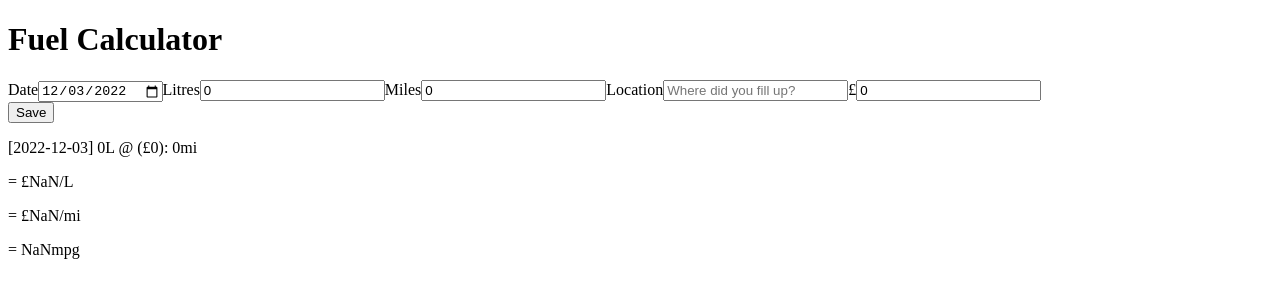
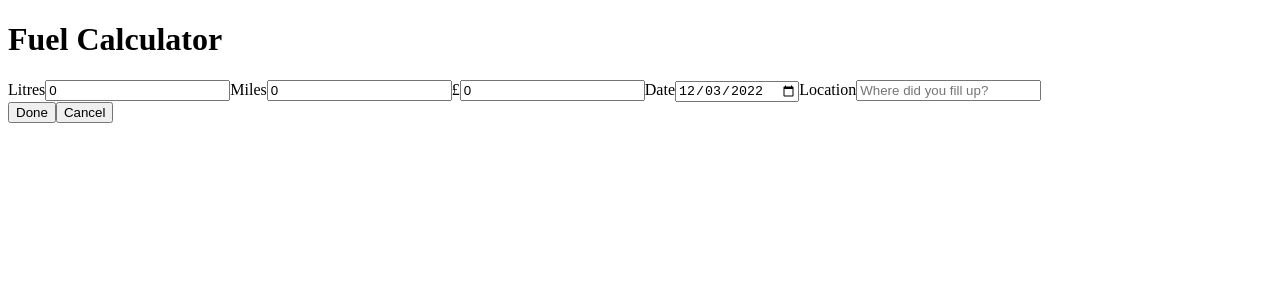
Before and after one commit to robertbckly/mpg-calculator-new, a React app: page / in a window 1280 px wide. Both pictures are taken after a click on the button "Save". Shown: the top 300 px of the page. Built offline with nearby package versions, Linux system fonts and the light colour scheme; the HTML template or start-up script is replaced by a standard one.

Commit message:
refactor: improve + add two-step form

```diff
--- a/src/components/App.tsx
+++ b/src/components/App.tsx
@@ -1,7 +1,7 @@
 import React, { useEffect, useState } from 'react';
 import { v4 as uuid } from 'uuid';
 import { Record } from '../types/record';
-import { RecordForm } from './RecordForm';
+import { DataForm } from './DataForm';
 
 const STORAGE_OBJECT_NAME = 'recordList';
 const UK_GALLON_LITRES = 4.5461;
@@ -21,6 +21,7 @@ const INIT_INPUT_DATA: Record = {
 export default function App() {
   const [inputData, setInputData] = useState<Record>(INIT_INPUT_DATA);
   const [recordList, setRecordList] = useState<Record[]>([]);
+  const [saving, setSaving] = useState(false);
 
   useEffect(() => {
     // No state; so sync state with storage
@@ -40,7 +41,7 @@ export default function App() {
     }));
   };
 
-  const handleSave = () => {
+  const saveRecord = () => {
     // Save input
     setRecordList((exRecordList) => {
       const newRecordList = exRecordList ? [...exRecordList] : [];
@@ -49,6 +50,12 @@ export default function App() {
     });
     // Reset input
     setInputData(INIT_INPUT_DATA);
+    setSaving(false);
+  };
+
+  const handleSave = () => {
+    if (!saving) setSaving(true);
+    else saveRecord();
   };
 
   const recordListElements = recordList?.map((r) => {
@@ -67,8 +74,20 @@ export default function App() {
 
   return (
     <>
-      <RecordForm value={inputData} onInputChange={handleInputChange} />
-      <button type="button" onClick={handleSave}>Save</button>
+      <h1>Fuel Calculator</h1>
+
+      <DataForm value={inputData} showFull={saving} onInputChange={handleInputChange} />
+
+      <button type="button" onClick={handleSave}>
+        {saving ? 'Done' : 'Save'}
+      </button>
+
+      {saving && (
+      <button type="button" onClick={() => { setSaving(false); }}>
+        Cancel
+      </button>
+      )}
+
       {recordListElements}
     </>
   );
--- /dev/null
+++ b/src/components/DataForm.tsx
@@ -0,0 +1,123 @@
+import React, { FormEvent } from 'react';
+import { Record } from '../types/record';
+
+/*
+
+*** TODO ***
+
+This is the simple form, containing the minimum inputs to do calculations:
+- litres
+- miles
+- cost
+
+Next: create another form, visible upon clicking 'save' that takes the entered
+data and add a couple more fields: location and date.
+
+Then the record will be saved in storage.
+
+Add editing using this second form.
+Add deleting.
+
+Make it look nice.
+
+Ship.
+
+*/
+
+export type DataFormProps = {
+  value: Record;
+  showFull?: boolean;
+  onInputChange: (data: { input: string; value: any }) => void;
+};
+
+export function DataForm({ value, showFull, onInputChange }: DataFormProps) {
+  const handleInputChange = (e: FormEvent) => {
+    e.preventDefault();
+    const input = e.target as HTMLInputElement;
+    onInputChange({ input: input.name, value: input.value });
+  };
+
+  // Note: ensure each <input> `type` follows respective `FormData` type
+  return (
+    <form
+      className="input-form"
+      onSubmit={(e) => e.preventDefault()}
+    >
+      {/* Litres */}
+      <label htmlFor="litres">
+        <span>Litres</span>
+        <input
+          type="number"
+          name="litres"
+          id="litres"
+          step={0.01}
+          min={0}
+          value={value.litres}
+          onChange={handleInputChange}
+        />
+      </label>
+
+      {/* Miles */}
+      <label htmlFor="miles">
+        <span>Miles</span>
+        <input
+          type="number"
+          name="miles"
+          id="miles"
+          step={0.01}
+          min={0}
+          value={value.miles}
+          onChange={handleInputChange}
+        />
+      </label>
+
+      {/* Cost */}
+      <label htmlFor="cost">
+        <span>£</span>
+        <input
+          type="number"
+          name="cost"
+          id="cost"
+          step={0.01}
+          min={0}
+          value={value.cost}
+          onChange={handleInputChange}
+        />
+      </label>
+
+      {/* Extra inputs for full form */}
+      {showFull
+      && (
+      <>
+        {/* Date */}
+        <label htmlFor="date">
+          <span>Date</span>
+          <input
+            type="date"
+            name="date"
+            id="date"
+            value={value.date}
+            onChange={handleInputChange}
+          />
+        </label>
+
+        {/* Location */}
+        <label htmlFor="location">
+          <span>Location</span>
+          <input
+            type="text"
+            name="location"
+            id="location"
+            placeholder="Where did you fill up?"
+            value={value.location}
+            onChange={handleInputChange}
+          />
+        </label>
+      </>
+      )}
+    </form>
+
+  );
+}
+
+DataForm.defaultProps = { showFull: false };
--- a/src/components/RecordForm.tsx
+++ /dev/null
@@ -1,89 +0,0 @@
-import React, { FormEvent } from 'react';
-import { Record } from '../types/record';
-
-export type RecordFormProps = {
-  value: Record,
-  onInputChange: (data: { input: string; value: any }) => void
-};
-
-export function RecordForm({ value, onInputChange }: RecordFormProps) {
-  const handleInputChange = (e: FormEvent) => {
-    e.preventDefault();
-    const input = e.target as HTMLInputElement;
-    onInputChange({ input: input.name, value: input.value });
-  };
-
-  // Note: ensure each <input> `type` follows respective `FormData` type
-  return (
-    <>
-      <h1>Fuel Calculator</h1>
-      <form
-        className="input-form"
-        onSubmit={(e) => e.preventDefault()}
-      >
-        {/* Date */}
-        <label htmlFor="date">
-          <span>Date</span>
-          <input
-            type="date"
-            name="date"
-            id="date"
-            value={value.date}
-            onChange={handleInputChange}
-          />
-        </label>
-        {/* Litres */}
-        <label htmlFor="litres">
-          <span>Litres</span>
-          <input
-            type="number"
-            name="litres"
-            id="litres"
-            step={0.01}
-            min={0}
-            value={value.litres}
-            onChange={handleInputChange}
-          />
-        </label>
-        {/* Miles */}
-        <label htmlFor="miles">
-          <span>Miles</span>
-          <input
-            type="number"
-            name="miles"
-            id="miles"
-            step={0.01}
-            min={0}
-            value={value.miles}
-            onChange={handleInputChange}
-          />
-        </label>
-        {/* Location */}
-        <label htmlFor="location">
-          <span>Location</span>
-          <input
-            type="text"
-            name="location"
-            id="location"
-            placeholder="Where did you fill up?"
-            value={value.location}
-            onChange={handleInputChange}
-          />
-        </label>
-        {/* Cost */}
-        <label htmlFor="cost">
-          <span>£</span>
-          <input
-            type="number"
-            name="cost"
-            id="cost"
-            step={0.01}
-            min={0}
-            value={value.cost}
-            onChange={handleInputChange}
-          />
-        </label>
-      </form>
-    </>
-  );
-}
```
Also changed, not shown: 1 other file (tests, documents, lock files or other folders).
